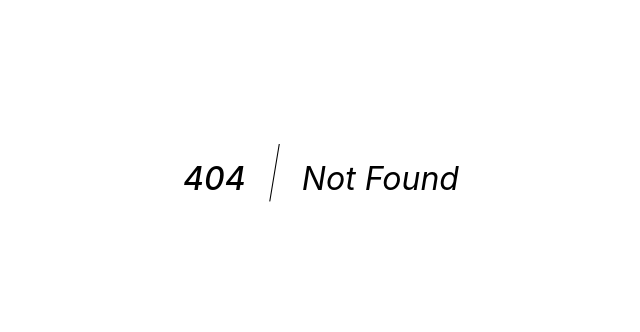
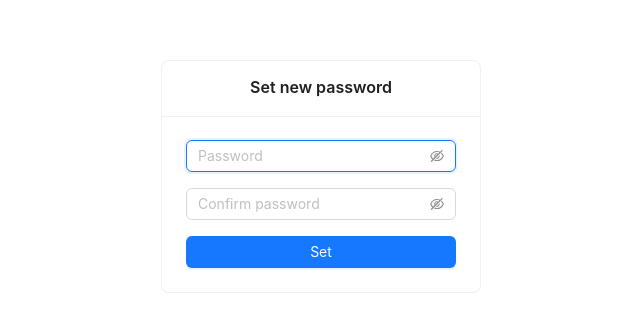
Before and after one commit to Haenes/bugtracker, a React (Vite) app in the folder frontend/: page /reset-password/1 in a window 1280 px wide. Before the commit this address had no page. Shown: the part 224-556 px from the top of the page, without its empty margins (319-959 px from the left). Built offline with nearby package versions, Linux system fonts and the light colour scheme.

Commit message:
Feat: Add the ability to recover password via email.

```diff
--- a/frontend/src/client/auth.js
+++ b/frontend/src/client/auth.js
@@ -39,6 +39,48 @@ export async function userVerification(token) {
 }
 
 
+export async function userForgotPassword(email) {
+    try {
+        let rawResponse = await fetch(
+            "http://127.0.0.1:8000/auth/forgot-password", {
+                method: "POST",
+                headers: {
+                    "Accept": "application/json",
+                    "Content-Type": "application/json"
+                },
+                body: JSON.stringify(email)
+            }
+        );
+
+        return rawResponse;
+    } catch(err) {
+        throw new Response("Error", error503);
+    }
+}
+
+
+export async function userResetPassword(password, token) {
+    try {
+        let rawResponse = await fetch(
+            "http://127.0.0.1:8000/auth/reset-password", {
+                method: "POST",
+                headers: {
+                    "Accept": "application/json",
+                    "Content-Type": "application/json"
+                },
+                body: JSON.stringify({
+                    "token": token, "password": password
+                })
+            }
+        )
+
+        return rawResponse;
+    } catch(err) {
+        throw new Response("Error", error503);
+    }
+}
+
+
 export async function userLogin(data) {
     try {
         let rawResponse = await fetch("http://127.0.0.1:8000/auth/jwt/login", {
@@ -50,7 +92,7 @@ export async function userLogin(data) {
             body: data
         });
 
-        return rawResponse.ok ? rawResponse : rawResponse.json();
+        return rawResponse.ok ? rawResponse : await rawResponse.json();
     } catch(err) {
         throw new Response("Error", error503);
     }
--- /dev/null
+++ b/frontend/src/components/Auth/ForgotPasswordForm.jsx
@@ -0,0 +1,36 @@
+import { Card, Button, Input } from 'antd';
+
+import { Form, Link } from "react-router";
+
+
+export function ForgotPasswordForm() {
+    return (
+        <div className="flex flex-col h-screen w-screen items-center justify-center">
+            <Card title="Can't log in?" className="text-center">
+
+                <Form method="post" name="forgotPassword" className="flex flex-col">
+                    <span className="text-start text-stone-400">
+                        We'll send a recovery link to:
+                    </span>
+
+                    <Input
+                        name="email"
+                        size="large"
+                        autoComplete="email"
+                        type="email"
+                        placeholder="Email"
+                        autoFocus
+                        required
+                    />
+
+                    <Button className="my-4" type="primary" htmlType="submit">
+                        Send
+                    </Button>
+
+                    <Link to="/login">Return to log in</Link>
+                </Form>
+
+            </Card>
+        </div>
+    );
+}
--- a/frontend/src/components/Auth/LoginForm.jsx
+++ b/frontend/src/components/Auth/LoginForm.jsx
@@ -1,5 +1,7 @@
+import { useState } from 'react';
+
 import { LockOutlined, UserOutlined } from '@ant-design/icons';
-import { useState } from 'react';
+
 import { Card, Button, Checkbox, Input } from 'antd';
 
 import { Form, Link, useActionData } from "react-router";
@@ -30,7 +32,7 @@ function LoginFormHelper() {
         <Form method="post" name="login" className="flex flex-col gap-y-4">
 
             {errors &&
-                <div className='text-center text-red-500'>
+                <div className="text-center text-red-500">
                     {errors?.auth}
                     {errors?.verify}
                 </div>
@@ -66,8 +68,8 @@ function LoginFormHelper() {
                 Log in
             </Button>
 
-            <div className='flex flex-row gap-x-10'>
-                <Link to="forgot-pasword">Forgot password</Link>
+            <div className="flex flex-row gap-x-10">
+                <Link to="/forgot-pasword">Forgot password</Link>
                 <Link to="/register">Register now!</Link>
             </div>
 
--- /dev/null
+++ b/frontend/src/components/Auth/ResetPasswordForm.jsx
@@ -0,0 +1,73 @@
+import { useState } from "react";
+
+import { Button, Card, Tooltip, Input } from 'antd';
+
+import { Form, useActionData } from "react-router";
+
+
+export function ResetPasswordForm() {
+    const [passwordVisible, setPasswordVisible] = useState(false);
+    const errors = useActionData();
+
+    return (
+        <div className="flex flex-col h-screen w-screen items-center justify-center">
+            <Card title="Set new password" className="text-center w-4/5 md:w-2/5 lg:w-1/4">
+
+                <Form method="post" name="forgotPassword" className="flex flex-col">
+
+                    {errors ?
+                        <div className="mb-4 text-center text-red-500">
+                            <span>{errors?.password}</span>
+                            <span>{errors?.confirm_password}</span>
+                        </div> : <></>
+                    }
+
+                    <Tooltip title={passwordTooltip}>
+                        <Input.Password
+                            name="password"
+                            autoComplete="new-password"
+                            autoFocus
+                            status={errors?.password && "error"}
+                            type="password"
+                            placeholder="Password"
+                            minLength={8}
+                            maxLength={32}
+                            required
+                            visibilityToggle={() => (!setPasswordVisible)}
+                        />
+                    </Tooltip>
+
+                    <Input.Password
+                        name="confirm_password"
+                        autoComplete="new-password"
+                        status={errors?.confirm_password && "error"}
+                        className="my-4"
+                        type="password"
+                        placeholder="Confirm password"
+                        minLength={8}
+                        maxLength={32}
+                        required
+                        visibilityToggle={() => (!setPasswordVisible)}
+                    />
+
+                    <Button type="primary" htmlType="submit">
+                        Set
+                    </Button>
+
+                </Form>
+
+            </Card>
+        </div>
+    );
+}
+
+
+const passwordTooltip = (
+    <div>
+        Your password must have:
+        <p>1) a 8 - 32 characters.</p>
+        <p>2) at least one uppercase and lowercase letters.</p>
+        <p>3) at least one digit.</p>
+        <p>4) at least one special character</p>
+    </div>
+);
--- a/frontend/src/main.jsx
+++ b/frontend/src/main.jsx
@@ -12,6 +12,8 @@ import { Registration, registerAction } from "./routes/auth/registration.jsx";
 import { Login, loginAction } from "./routes/auth/login.jsx";
 import { verifyAction } from "./routes/auth/verify.jsx";
 import { logoutAction } from "./routes/auth/logout.jsx";
+import { ForgotPassword, forgotPasswordAction } from "./routes/auth/forgotPassword.jsx";
+import { ResetPassword, resetPasswordAction } from "./routes/auth/resetPassword.jsx";
 
 import { Projects, projectsLoader, projectsAction } from "./routes/projects.jsx";
 import { Issues, issuesLoader, issuesAction } from "./routes/issues.jsx";
@@ -36,6 +38,18 @@ const router = createBrowserRouter([
         path: "/verify/:token",
         errorElement: <ErrorPage />,
         loader: verifyAction
+    },
+    {
+        path: "/forgot-pasword",
+        element: <ForgotPassword />,
+        errorElement: <ErrorPage />,
+        action: forgotPasswordAction,
+    },
+    {
+        path: "/reset-password/:token",
+        element: <ResetPassword />,
+        errorElement: <ErrorPage />,
+        action: resetPasswordAction,
     },
     {
         path: "/login",
--- /dev/null
+++ b/frontend/src/routes/auth/forgotPassword.jsx
@@ -0,0 +1,24 @@
+import { replace } from "react-router";
+
+import { userForgotPassword } from "../../client/auth.js";
+import { ForgotPasswordForm } from "../../components/Auth/ForgotPasswordForm.jsx";
+
+
+export function ForgotPassword() {
+    return <ForgotPasswordForm />
+}
+
+
+export async function forgotPasswordAction({ request }) {
+    const formData = await request.formData();
+
+    const result = await userForgotPassword(
+        Object.fromEntries(formData)
+    );
+
+    if (!result.ok) {
+        throw({status: 422, statusText: "Validation Error."})
+    }
+
+    return replace("/login?forgotPassword=true");
+}
--- a/frontend/src/routes/auth/login.jsx
+++ b/frontend/src/routes/auth/login.jsx
@@ -14,7 +14,7 @@ export function Login() {
             <LoginForm>
                 <Alert
                     message="Almost done!"
-                    description=" Check your email to confirm it!"
+                    description="Check your email to confirm it!"
                     type="info"
                     showIcon
                     closable
@@ -26,6 +26,29 @@ export function Login() {
             <LoginForm>
                 <Alert
                     message="Mail is confirmed!"
+                    type="success"
+                    showIcon
+                    closable
+                />
+            </LoginForm>
+        )
+    } else if (location.includes("forgotPassword")) {
+        return (
+            <LoginForm>
+                <Alert
+                    message="Almost done!"
+                    description="Check your email to recover password!"
+                    type="info"
+                    showIcon
+                    closable
+                />
+            </LoginForm>
+        )
+    } else if (location.includes("resetPassword")) {
+        return (
+            <LoginForm>
+                <Alert
+                    message="Access restored!"
                     type="success"
                     showIcon
                     closable
--- /dev/null
+++ b/frontend/src/routes/auth/resetPassword.jsx
@@ -0,0 +1,73 @@
+import { replace } from "react-router";
+
+import { userResetPassword } from "../../client/auth.js";
+import { ResetPasswordForm } from "../../components/Auth/ResetPasswordForm.jsx";
+
+
+
+export function ResetPassword() {
+    return <ResetPasswordForm />
+}
+
+
+
+export async function resetPasswordAction({ request, params }) {
+    const formData = await request.formData();
+    const errors = formValidation(formData)
+
+    if (Object.keys(errors).length) return errors;
+
+    const result = await userResetPassword(
+        formData.get("password"),
+        params.token
+    );
+
+    if (!result.ok) {
+        throw({status: 400, statusText: "Bad token."})
+    }
+
+    return replace("/login?resetPassword=true");
+}
+
+
+/**
+ * Function to validate data from form
+ * before send fetch request
+ * @param {*} formData
+ * @returns {Array}
+ */
+function formValidation(formData) {
+    const errors = {};
+
+    const password = formData.get("password");
+    const confirm_password = formData.get("confirm_password");
+
+    if (!validatePassword(password)) {
+        errors.password = "Password doesn't meet the conditions";
+    } else if (password != confirm_password) {
+        errors.confirm_password = "Password confirmation is wrong";
+    }
+
+    return errors;
+}
+
+
+/**
+ * Checks that the password meets the conditions:
+ * 1) a 8+ characters  {8,};
+ * 2) at least one uppercase letter  (?=.*?[A-Z]);
+ * 3) at least one lowercase letter  (?=.*?[a-z]);
+ * 4) at least one digit  (?=.*?[0-9]);
+ * 5) at least one special character  (?=.*?[#?!@$%^&*-])
+ * @param {String} password
+ * @returns {boolean}
+ */
+function validatePassword(password) {
+    const pattern =
+    /^(?=.*?[A-Z])(?=.*?[a-z])(?=.*?[0-9])(?=.*?[#?!@$%^&*-]).{8,}$/
+
+    if (pattern.test(password)) {
+        return true;
+    }
+    return false;
+}
```
